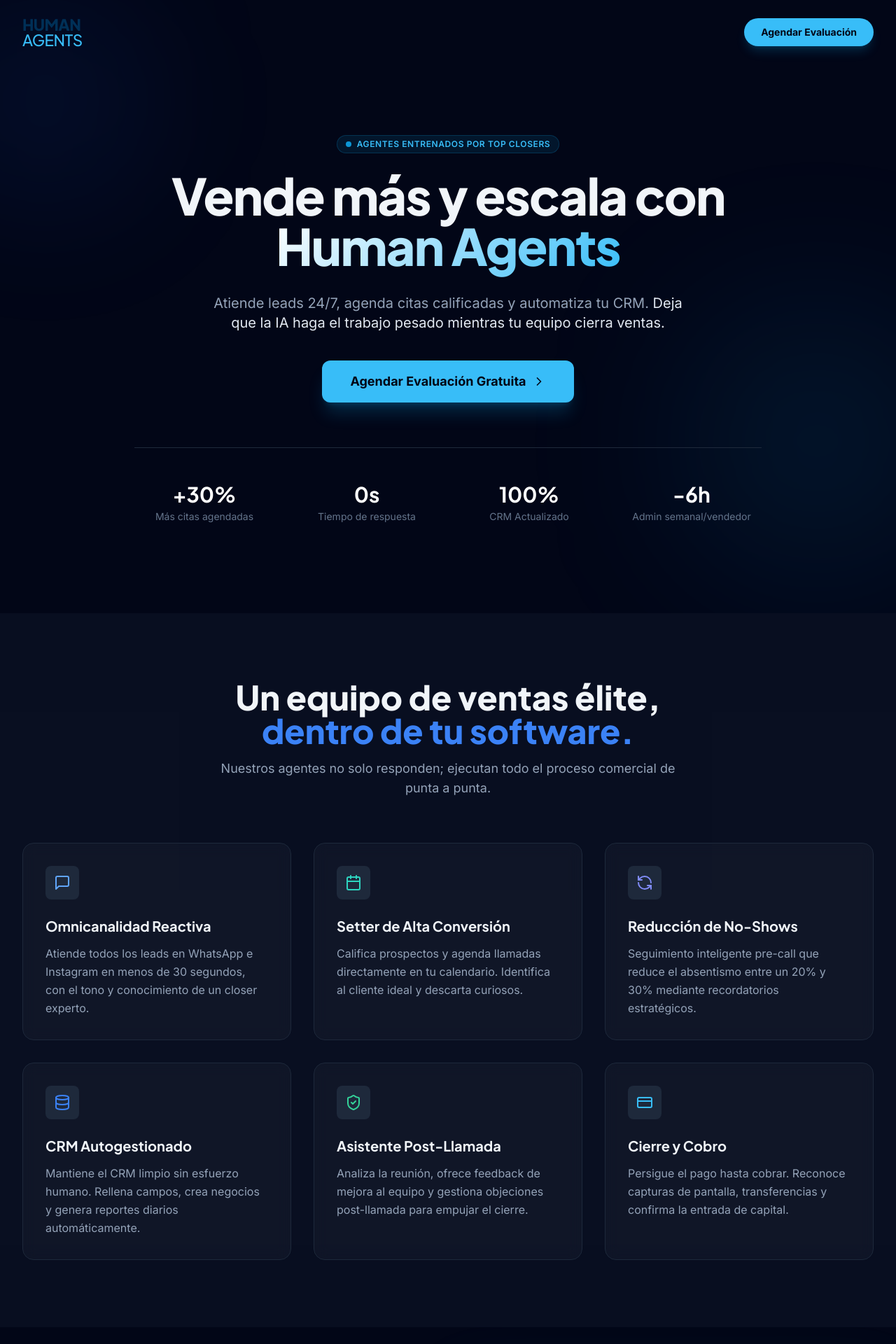
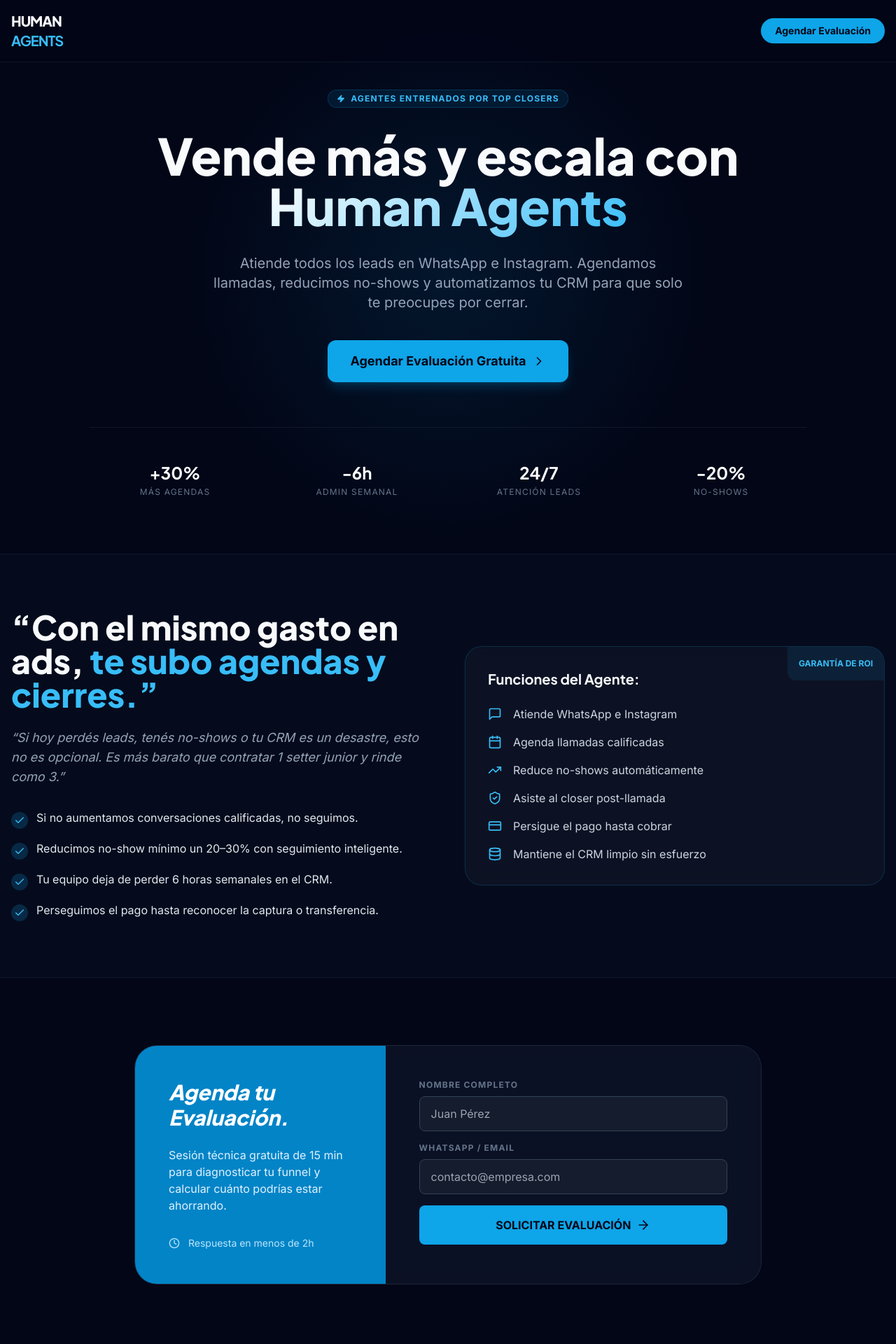
Before and after one commit to burno-lang/Web-Human-Agents, a React (Vite) app: page / in a window 1280 px wide. Shown: the top 1920 px of the page at 70% size. Built offline with nearby package versions, Linux system fonts and the light colour scheme.

Commit message:
feat: Redesign landing page with Tailwind CSS
Refactor the landing page to use Tailwind CSS for a more modern and responsive design. This includes updating typography, color schemes, and component styling for a cohesive user experience.

```diff
--- a/index.html
+++ b/index.html
@@ -1,3 +1,4 @@
+
 <!DOCTYPE html>
 <html lang="es">
 <head>
@@ -7,41 +8,32 @@
     <script src="https://cdn.tailwindcss.com"></script>
     <link rel="preconnect" href="https://fonts.googleapis.com">
     <link rel="preconnect" href="https://fonts.gstatic.com" crossorigin>
-    <link href="https://fonts.googleapis.com/css2?family=Inter:wght@300;400;500;600;700;800&family=Plus+Jakarta+Sans:wght@400;500;600;700;800&display=swap" rel="stylesheet">
+    <link href="https://fonts.googleapis.com/css2?family=Inter:wght@400;600;700&family=Plus+Jakarta+Sans:wght@700;800&display=swap" rel="stylesheet">
     <style>
-        body {
-            font-family: 'Inter', sans-serif;
-            scroll-behavior: smooth;
-        }
-        h1, h2, h3, h4, .font-jakarta {
-            font-family: 'Plus Jakarta Sans', sans-serif;
-        }
+        body { font-family: 'Inter', sans-serif; background-color: #020617; color: #f8fafc; margin: 0; }
+        .font-jakarta { font-family: 'Plus Jakarta Sans', sans-serif; }
         .gradient-text {
-            background: linear-gradient(135deg, #ffffff 0%, #38BDF8 100%);
+            background: linear-gradient(135deg, #fff 0%, #38bdf8 100%);
             -webkit-background-clip: text;
             -webkit-text-fill-color: transparent;
         }
-        .glass-card {
-            background: rgba(255, 255, 255, 0.03);
-            backdrop-filter: blur(10px);
-            border: 1px solid rgba(255, 255, 255, 0.1);
-        }
+        .glass { background: rgba(255, 255, 255, 0.03); backdrop-filter: blur(10px); border: 1px solid rgba(255, 255, 255, 0.1); }
     </style>
 <script type="importmap">
 {
   "imports": {
     "react": "https://esm.sh/react@^19.2.3",
     "react-dom/": "https://esm.sh/react-dom@^19.2.3/",
+    "lucide-react": "https://esm.sh/lucide-react@^0.562.0",
     "react/": "https://esm.sh/react@^19.2.3/",
-    "lucide-react": "https://esm.sh/lucide-react@^0.562.0",
     "vite": "https://esm.sh/vite@^7.3.0",
     "@vitejs/plugin-react": "https://esm.sh/@vitejs/plugin-react@^5.1.2"
   }
 }
 </script>
 </head>
-<body class="bg-slate-950 text-slate-100 overflow-x-hidden">
+<body>
     <div id="root"></div>
-    <script type="module" src="/index.tsx"></script>
+    <script type="module" src="index.tsx"></script>
 </body>
 </html>
--- a/index.tsx
+++ b/index.tsx
@@ -1,16 +1,186 @@
 
-import React from 'react';
+import React, { useState, useEffect } from 'react';
 import ReactDOM from 'react-dom/client';
-import App from './App';
+import {
+  MessageSquare,
+  Calendar,
+  RefreshCcw,
+  Database,
+  ShieldCheck,
+  CreditCard,
+  ChevronRight,
+  Check,
+  Send,
+  Zap,
+  TrendingUp,
+  Clock,
+  ArrowRight
+} from 'lucide-react';
 
+// --- COMPONENTES UNIFICADOS ---
+
+const App = () => {
+  const [submitted, setSubmitted] = useState(false);
+
+  return (
+    <div className="min-h-screen selection:bg-sky-500/30">
+      {/* Navbar Simple */}
+      <nav className="fixed top-0 left-0 right-0 z-50 bg-slate-950/80 backdrop-blur-md border-b border-slate-800/50 py-4">
+        <div className="max-w-7xl mx-auto px-4 flex justify-between items-center">
+          <div className="flex flex-col leading-none">
+            <span className="text-xl font-extrabold font-jakarta tracking-tighter">HUMAN</span>
+            <span className="text-xl font-medium font-jakarta tracking-tighter text-sky-400">AGENTS</span>
+          </div>
+          <a href="#agenda" className="bg-sky-500 hover:bg-sky-400 text-slate-950 px-5 py-2 rounded-full text-sm font-bold transition-all hover:scale-105">
+            Agendar Evaluación
+          </a>
+        </div>
+      </nav>
+
+      {/* Hero Section */}
+      <section className="pt-32 pb-20 px-4 relative overflow-hidden">
+        <div className="absolute top-0 left-1/2 -translate-x-1/2 w-full h-full bg-[radial-gradient(circle_at_center,_var(--tw-gradient-stops))] from-sky-500/10 via-transparent to-transparent pointer-events-none"></div>
+        <div className="max-w-5xl mx-auto text-center relative z-10">
+          <div className="inline-flex items-center gap-2 px-3 py-1 rounded-full bg-sky-500/10 border border-sky-500/20 text-sky-400 text-xs font-bold uppercase tracking-widest mb-8">
+            <Zap className="w-3 h-3 fill-current" /> Agentes entrenados por Top Closers
+          </div>
+          <h1 className="text-5xl md:text-7xl font-jakarta font-extrabold mb-8 leading-[1.1]">
+            Vende más y escala con <span className="gradient-text">Human Agents</span>
+          </h1>
+          <p className="text-lg md:text-xl text-slate-400 mb-10 max-w-2xl mx-auto leading-relaxed">
+            Atiende todos los leads en WhatsApp e Instagram. Agendamos llamadas, reducimos no-shows y automatizamos tu CRM para que solo te preocupes por cerrar.
+          </p>
+          <div className="flex flex-col sm:flex-row gap-4 justify-center items-center">
+            <a href="#agenda" className="group flex items-center gap-2 bg-sky-500 hover:bg-sky-400 text-slate-950 px-8 py-4 rounded-xl text-lg font-bold transition-all hover:scale-105 shadow-lg shadow-sky-500/20">
+              Agendar Evaluación Gratuita
+              <ChevronRight className="w-5 h-5 group-hover:translate-x-1 transition-transform" />
+            </a>
+          </div>
+
+          <div className="mt-16 grid grid-cols-2 md:grid-cols-4 gap-4 border-t border-slate-800/50 pt-12">
+            {[
+              { val: "+30%", desc: "Más Agendas" },
+              { val: "-6h", desc: "Admin Semanal" },
+              { val: "24/7", desc: "Atención Leads" },
+              { val: "-20%", desc: "No-Shows" }
+            ].map((stat, i) => (
+              <div key={i}>
+                <div className="text-2xl font-bold text-white font-jakarta">{stat.val}</div>
+                <div className="text-slate-500 text-xs uppercase tracking-widest mt-1">{stat.desc}</div>
+              </div>
+            ))}
+          </div>
+        </div>
+      </section>
+
+      {/* Sellpoints / Value Props */}
+      <section className="py-20 bg-slate-900/30 border-y border-slate-800/50">
+        <div className="max-w-7xl mx-auto px-4">
+          <div className="grid lg:grid-cols-2 gap-12 items-center">
+            <div>
+              <h2 className="text-3xl md:text-5xl font-jakarta font-extrabold mb-6 leading-tight">
+                “Con el mismo gasto en ads, <span className="text-sky-400">te subo agendas y cierres.”</span>
+              </h2>
+              <p className="text-slate-400 text-lg mb-8 italic">
+                “Si hoy perdés leads, tenés no-shows o tu CRM es un desastre, esto no es opcional. Es más barato que contratar 1 setter junior y rinde como 3.”
+              </p>
+              <div className="space-y-4">
+                {[
+                  "Si no aumentamos conversaciones calificadas, no seguimos.",
+                  "Reducimos no-show mínimo un 20–30% con seguimiento inteligente.",
+                  "Tu equipo deja de perder 6 horas semanales en el CRM.",
+                  "Perseguimos el pago hasta reconocer la captura o transferencia."
+                ].map((text, i) => (
+                  <div key={i} className="flex items-start gap-3">
+                    <div className="mt-1 bg-sky-500/20 p-1 rounded-full"><Check className="w-4 h-4 text-sky-400" /></div>
+                    <p className="text-slate-200 font-medium">{text}</p>
+                  </div>
+                ))}
+              </div>
+            </div>
+            <div className="glass p-8 rounded-3xl border-sky-500/20 relative overflow-hidden">
+              <div className="absolute top-0 right-0 p-4 bg-sky-500/10 text-sky-400 text-xs font-bold rounded-bl-xl">GARANTÍA DE ROI</div>
+              <h3 className="text-xl font-bold font-jakarta mb-6">Funciones del Agente:</h3>
+              <ul className="space-y-4">
+                {[
+                  { icon: <MessageSquare className="w-5 h-5" />, t: "Atiende WhatsApp e Instagram" },
+                  { icon: <Calendar className="w-5 h-5" />, t: "Agenda llamadas calificadas" },
+                  { icon: <TrendingUp className="w-5 h-5" />, t: "Reduce no-shows automáticamente" },
+                  { icon: <ShieldCheck className="w-5 h-5" />, t: "Asiste al closer post-llamada" },
+                  { icon: <CreditCard className="w-5 h-5" />, t: "Persigue el pago hasta cobrar" },
+                  { icon: <Database className="w-5 h-5" />, t: "Mantiene el CRM limpio sin esfuerzo" }
+                ].map((item, i) => (
+                  <li key={i} className="flex items-center gap-4 text-slate-300">
+                    <span className="text-sky-400">{item.icon}</span>
+                    {item.t}
+                  </li>
+                ))}
+              </ul>
+            </div>
+          </div>
+        </div>
+      </section>
+
+      {/* Formulario */}
+      <section id="agenda" className="py-24 px-4">
+        <div className="max-w-4xl mx-auto glass rounded-[2rem] overflow-hidden border-slate-700/50">
+          <div className="grid md:grid-cols-5">
+            <div className="md:col-span-2 bg-sky-600 p-8 md:p-12 text-white flex flex-col justify-center">
+              <h2 className="text-3xl font-jakarta font-extrabold mb-6 italic">Agenda tu Evaluación.</h2>
+              <p className="text-sky-100 mb-8 font-medium">
+                Sesión técnica gratuita de 15 min para diagnosticar tu funnel y calcular cuánto podrías estar ahorrando.
+              </p>
+              <div className="flex items-center gap-3 text-sm text-sky-200">
+                <Clock className="w-4 h-4" /> <span>Respuesta en menos de 2h</span>
+              </div>
+            </div>
+            <div className="md:col-span-3 p-8 md:p-12 bg-slate-900/50">
+              {!submitted ? (
+                <form className="space-y-4" onSubmit={(e) => { e.preventDefault(); setSubmitted(true); }}>
+                  <div>
+                    <label className="block text-xs font-bold text-slate-500 uppercase tracking-widest mb-2">Nombre Completo</label>
+                    <input required className="w-full bg-slate-800/50 border border-slate-700 rounded-lg px-4 py-3 focus:border-sky-500 outline-none transition-all" placeholder="Juan Pérez" />
+                  </div>
+                  <div>
+                    <label className="block text-xs font-bold text-slate-500 uppercase tracking-widest mb-2">WhatsApp / Email</label>
+                    <input required className="w-full bg-slate-800/50 border border-slate-700 rounded-lg px-4 py-3 focus:border-sky-500 outline-none transition-all" placeholder="contacto@empresa.com" />
+                  </div>
+                  <button className="w-full bg-sky-500 hover:bg-sky-400 text-slate-950 font-extrabold py-4 rounded-lg flex items-center justify-center gap-2 transition-all">
+                    SOLICITAR EVALUACIÓN <ArrowRight className="w-5 h-5" />
+                  </button>
+                </form>
+              ) : (
+                <div className="text-center py-10">
+                  <div className="w-16 h-16 bg-sky-500/20 rounded-full flex items-center justify-center mx-auto mb-6">
+                    <Check className="w-8 h-8 text-sky-400" />
+                  </div>
+                  <h3 className="text-2xl font-bold font-jakarta mb-2">¡Recibido!</h3>
+                  <p className="text-slate-400">Te contactaremos por WhatsApp hoy mismo.</p>
+                </div>
+              )}
+            </div>
+          </div>
+        </div>
+      </section>
+
+      {/* Footer Simple */}
+      <footer className="py-12 px-4 border-t border-slate-900 text-center">
+        <div className="flex flex-col items-center mb-6 leading-none">
+          <span className="text-sm font-extrabold font-jakarta tracking-tighter">HUMAN</span>
+          <span className="text-sm font-medium font-jakarta tracking-tighter text-sky-400">AGENTS</span>
+        </div>
+        <p className="text-slate-600 text-xs">© {new Date().getFullYear()} Human Agents. IA de alto rendimiento para ventas.</p>
+      </footer>
+    </div>
+  );
+};
+
+// Renderizado directo
 const rootElement = document.getElementById('root');
-if (!rootElement) {
-  throw new Error("Could not find root element to mount to");
+if (rootElement) {
+  ReactDOM.createRoot(rootElement).render(
+    <React.StrictMode>
+      <App />
+    </React.StrictMode>
+  );
 }
-
-const root = ReactDOM.createRoot(rootElement);
-root.render(
-  <React.StrictMode>
-    <App />
-  </React.StrictMode>
-);
```
